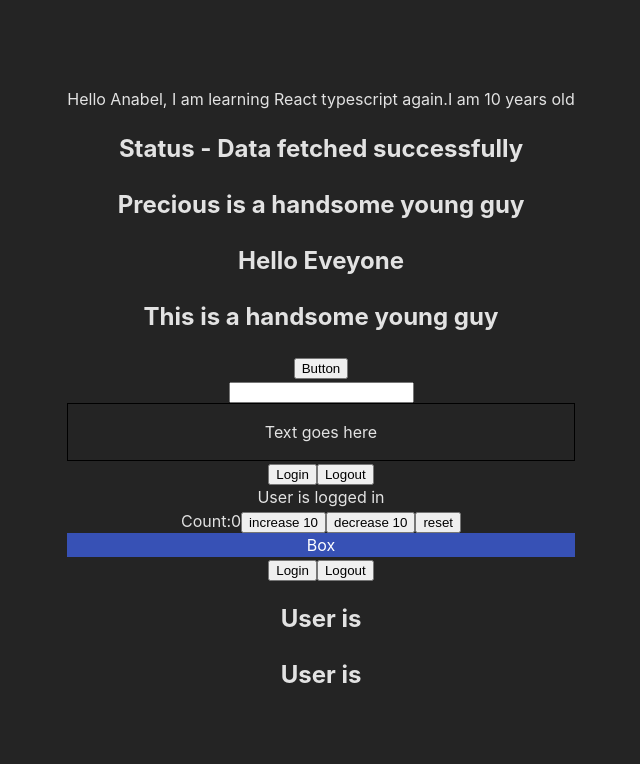
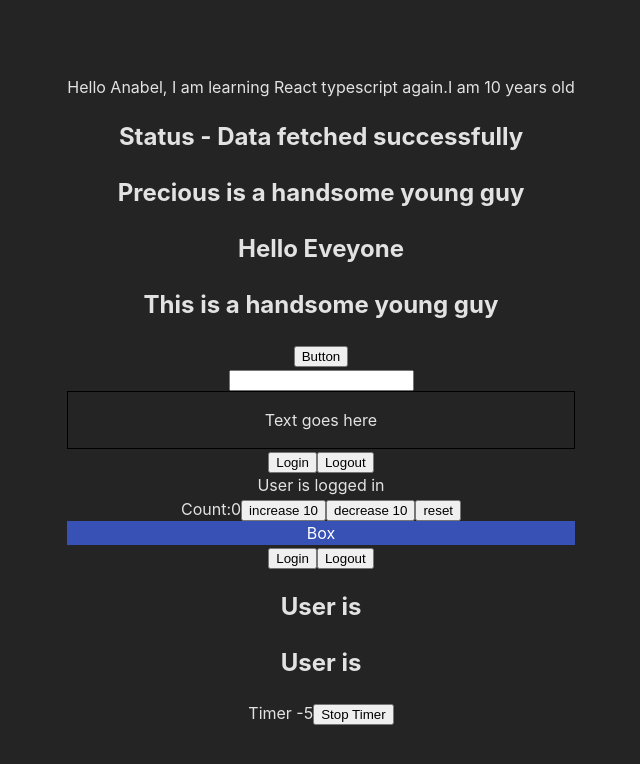
Before and after one commit to Masterprecie/learn-typescript, a React (Vite) app: page / in a window 1280 px wide. Shown: the top 764 px of the page, without its empty margins (319-959 px from the left). Built offline with nearby package versions, Linux system fonts and the light colour scheme.

Commit message:
ts-useRef

```diff
--- a/src/App.tsx
+++ b/src/App.tsx
@@ -15,6 +15,7 @@
 // import PersonList from './components/prop-types/PersonList'
 import Presh from './components/prop-types/Presh'
 import Status from './components/prop-types/Status'
+import MutableRef from './components/ref/MutableRef'
 import Container from './components/style-props/Container'
 
 //Three tips on prop tyoes
@@ -77,6 +78,7 @@
       <UserContextProvider>
         <User />
       </UserContextProvider>
+      <MutableRef />
     </>
   )
 }
--- /dev/null
+++ b/src/components/ref/MutableRef.tsx
@@ -0,0 +1,29 @@
+import { useRef, useState, useEffect } from "react"
+
+const MutableRef = () => {
+	const [timer, setTimer] = useState(0)
+	const intervalRef = useRef<number | null>(null)
+
+	const stopTimer = () => {
+		if (intervalRef.current)
+			window.clearInterval(intervalRef.current)
+	}
+
+	useEffect(() => {
+		intervalRef.current = window.setInterval(() => {
+			setTimer((timer) => timer + 1)
+		}, 1000)
+		return () => {
+			stopTimer()
+		}
+	}, [])
+
+	return (
+		<div>
+			Timer -{timer}
+			<button onClick={() => stopTimer()}>Stop Timer</button>
+		</div>
+	)
+}
+
+export default MutableRef
```
Also changed, not shown: src/components/ref/DomRef.tsx (added, +19 -0 lines).
